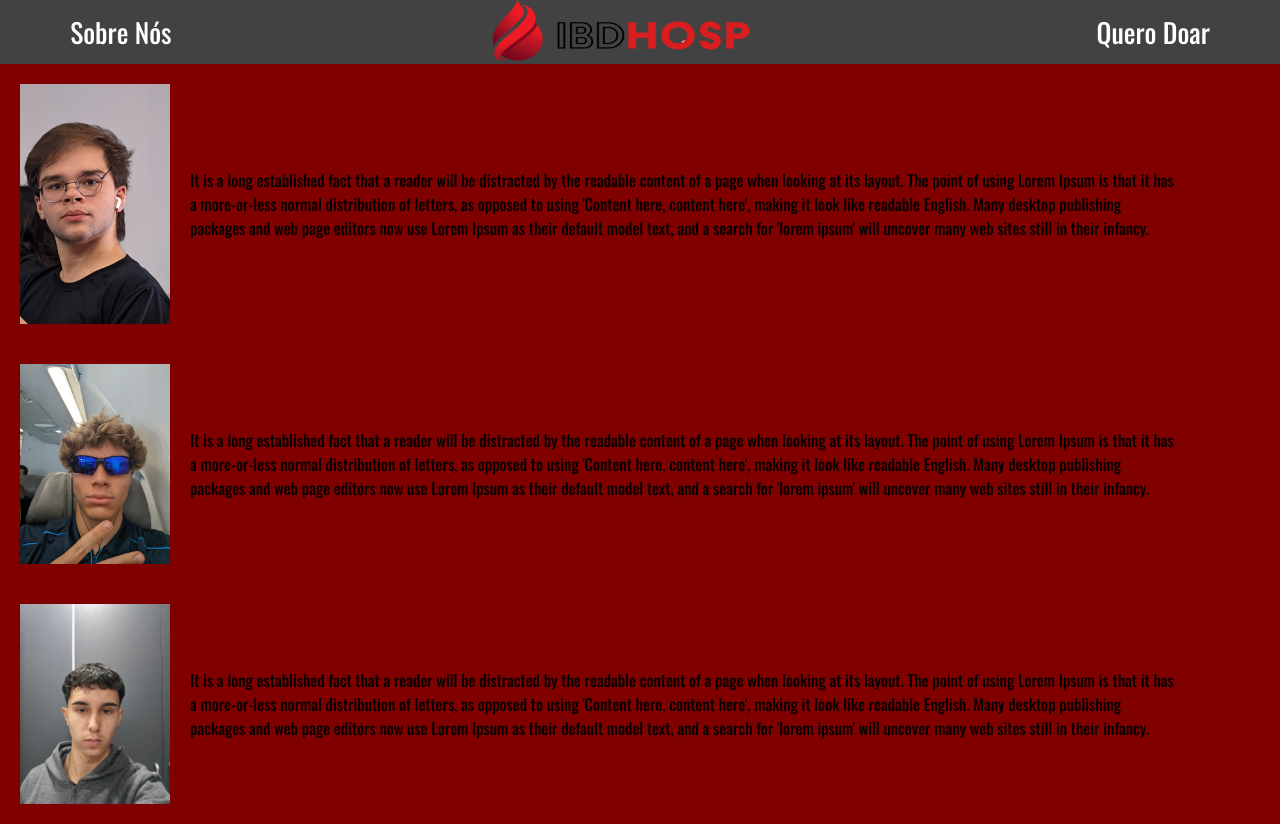
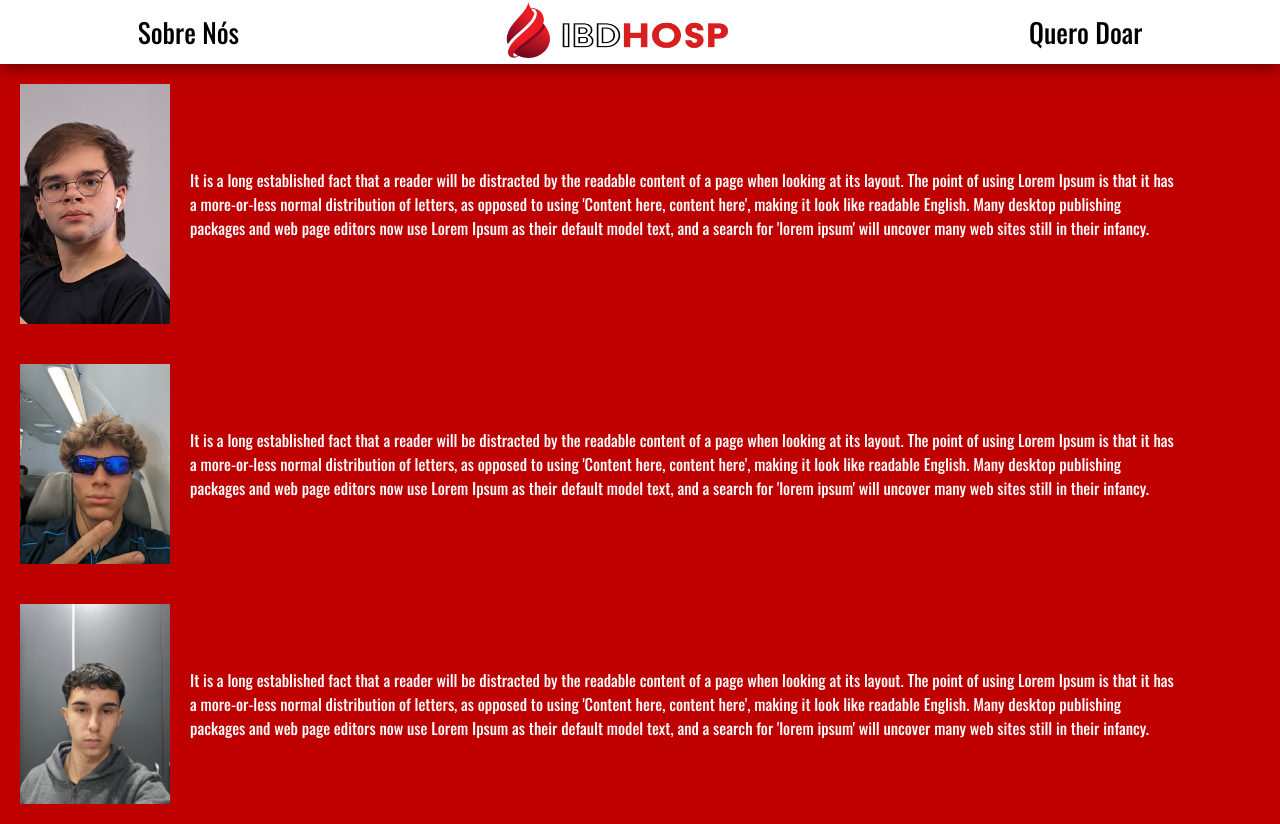
Before and after one commit to viniross/doacaoDeSangueInternaNosHospitais, a PHP site: the page made by sobrenós.html in a window 1280 px wide. Run offline with PHP 8.4, Linux system fonts and the light colour scheme.

Commit message:
Att na página inicial

```diff
--- a/sobrenós.css
+++ b/sobrenós.css
@@ -8,14 +8,15 @@
 }
 
 body{
-    background-color: color-mix(in srgb, red 50%, black 50%);
+    background-color: color-mix(in srgb, red 75%, black 25%);
 }
 
 header {
+
     height: 4rem;
     width: 100%;
-    background-color: #424242;
-    color: white;
+    background-color: white
+
 }
 
 .container {
@@ -24,24 +25,32 @@ header {
     display: flex;
     justify-content: center;
     align-items: center;
+    position: relative;
+    z-index: 4;
+    -webkit-box-shadow: 0px 3px 15px rgba(0, 0, 0, 0.49);
+    -moz-box-shadow: 0px 3px 15px rgba(0, 0, 0, 0.49);
+    box-shadow: 0px 3px 15px rgba(0, 0, 0, 0.49);
 }
 
 #a1 {
-    margin-right: 300px;
+    margin-right: 250px;
     font-size: 27px;
     text-decoration: none;
+    color: black;
 }
 
 #a2 {
-    margin-left: 300px;
+    margin-left: 260px;
     font-size: 27px;
     text-decoration: none;
+    color: black;
 }
 
 .wrapper-content {
     display: flex;
     align-items: center;
     margin-right: 100px;
+    color: white;
 }
 
 
--- a/sobrenós.html
+++ b/sobrenós.html
@@ -13,14 +13,14 @@
 <body>
     <header>
         <div class="container">
-                <a id="a1" href="sobrenós.html" style="color: white;">Sobre Nós</a>
+                <a id="a1" href="sobrenós.html">Sobre Nós</a>
                 <h1 id="H12"></h1>
                 <div class="box">
                     <span>
-                        <a href="index.html"><img src="IMAGENS/logo IBDHosp.png" alt="logo" width="325px" height="155px"></a>
+                        <a href="index.html"><img src="IMAGENS/logo IBDHosp.png" alt="logo" width="280px" height="140px"></a>
                     </span>
                 </div>
-                <a id="a2" href="forms.html" style="color: white;">Quero Doar</a>
+                <a id="a2" href="forms.html">Quero Doar</a>
             </div>
     </header>
 
```
Also changed, not shown: index.css (+22 -6 lines), index.html (+7 -3 lines).
